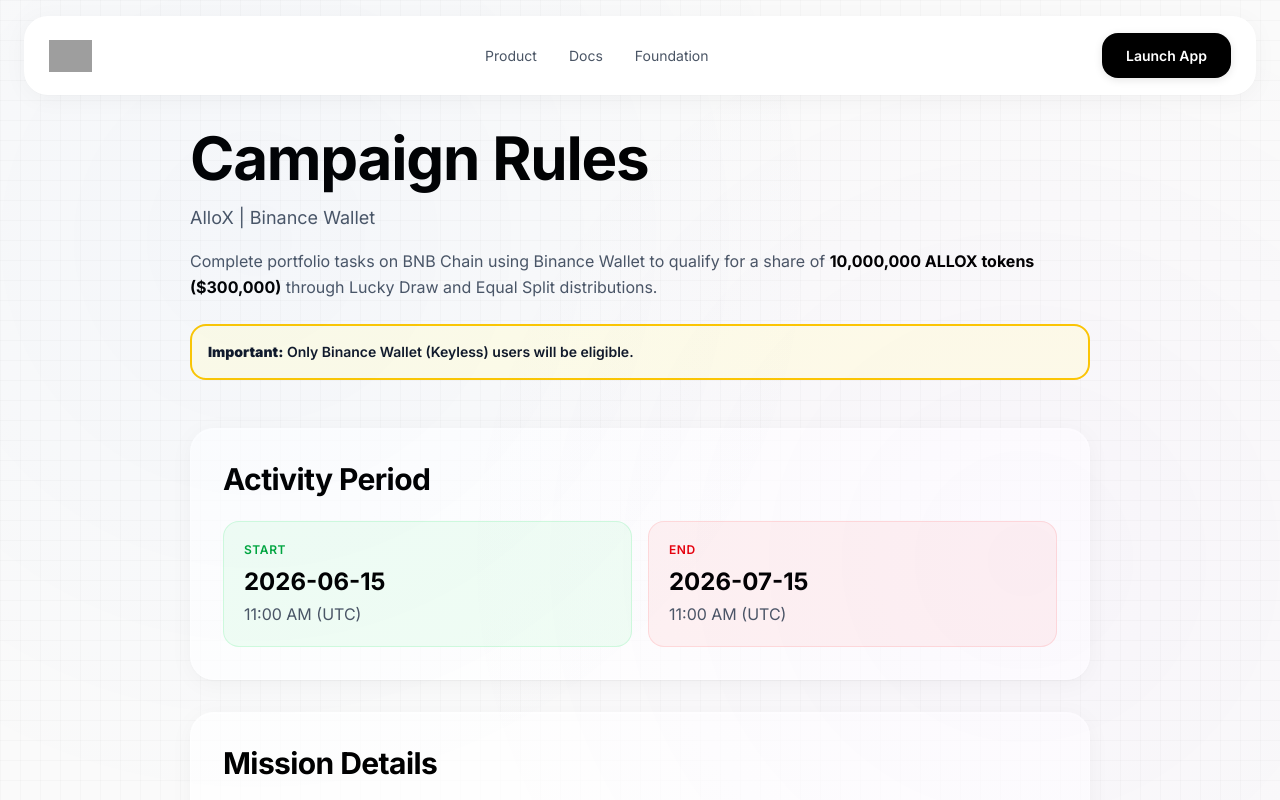
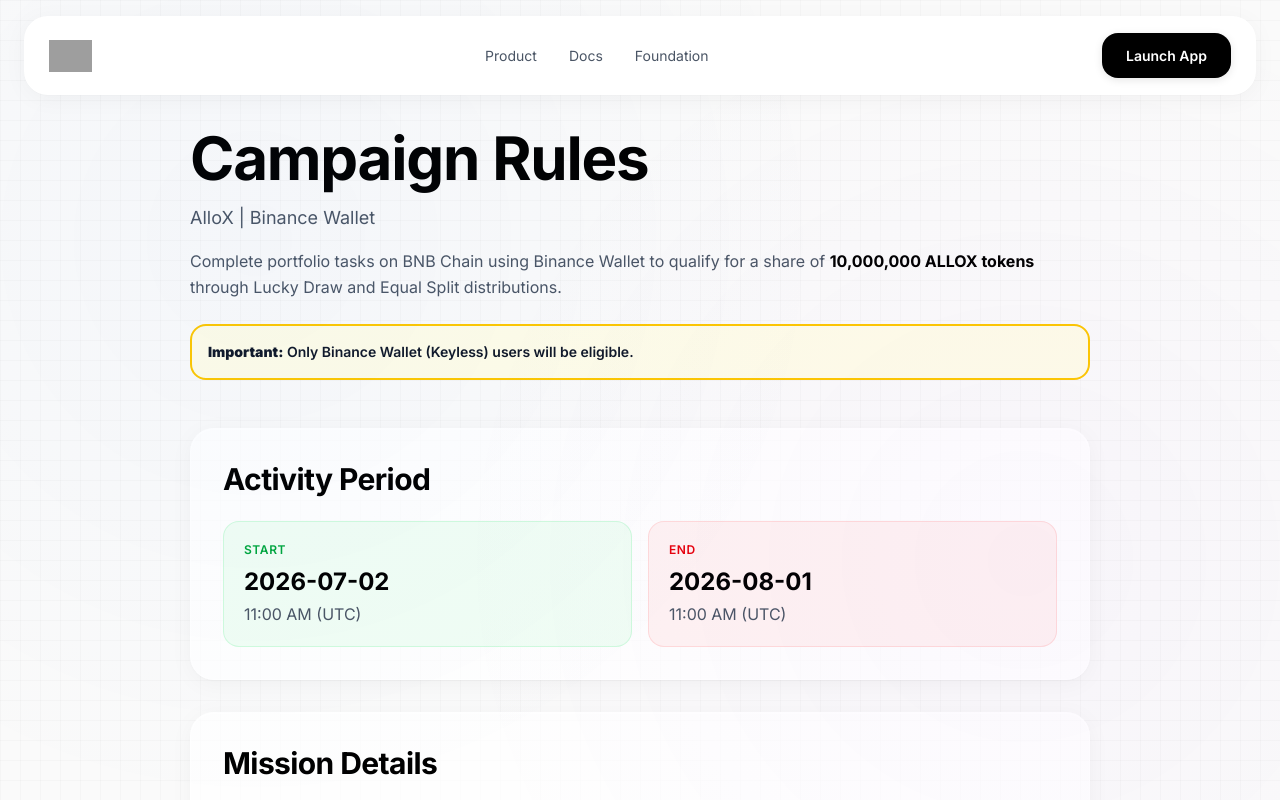
Before and after one commit to AlloX-ai/AlloX, a React (Vite) app: page /binancewallet-campaign-rules in a window 1280 px wide. Shown: the top 800 px of the page. Built offline with nearby package versions, Linux system fonts and the light colour scheme; grey boxes are pictures that could not be loaded.

Commit message:
Fixed campaign date

```diff
--- a/src/pages/CampaignRulesPage.tsx
+++ b/src/pages/CampaignRulesPage.tsx
@@ -225,7 +225,7 @@
           <p className="text-lg text-gray-600 mb-4">AlloX | Binance Wallet</p>
           <p className="text-gray-600 mb-6 leading-relaxed">
             Complete portfolio tasks on BNB Chain using Binance Wallet to
-            qualify for a share of <strong className="text-black"> 10,000,000 ALLOX tokens ($300,000)</strong> through Lucky Draw and Equal Split distributions.
+            qualify for a share of <strong className="text-black"> 10,000,000 ALLOX tokens</strong> through Lucky Draw and Equal Split distributions.
           </p>
           <div className="bg-yellow-50 border-2 border-yellow-400 rounded-2xl p-4 mb-12">
             <p className="text-sm font-semibold text-gray-900">
@@ -245,7 +245,7 @@
                     Start
                   </div>
                   <div className="text-2xl font-bold text-black">
-                    2026-06-15
+                    2026-07-02
                   </div>
                   <div className="text-gray-600 mt-1">11:00 AM (UTC)</div>
                 </div>
@@ -254,7 +254,7 @@
                     End
                   </div>
                   <div className="text-2xl font-bold text-black">
-                    2026-07-15
+                    2026-08-01
                   </div>
                   <div className="text-gray-600 mt-1">11:00 AM (UTC)</div>
                 </div>
```
